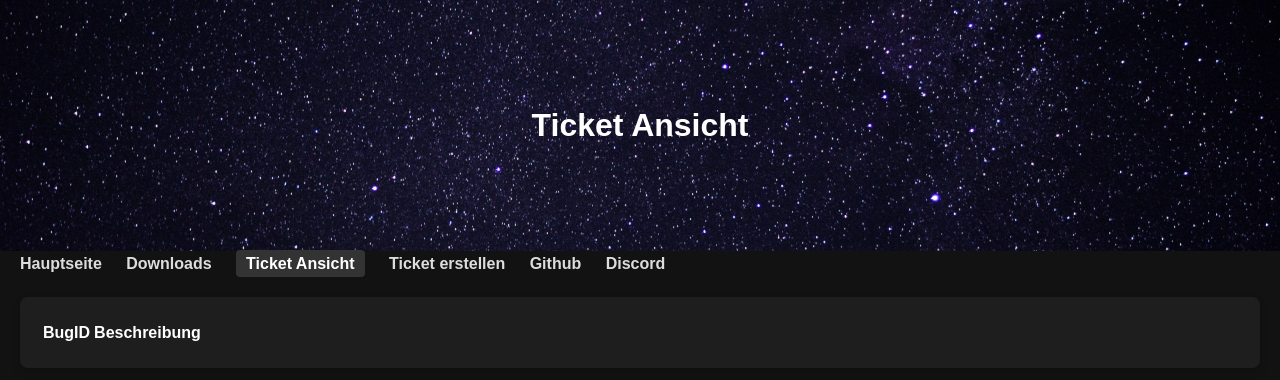
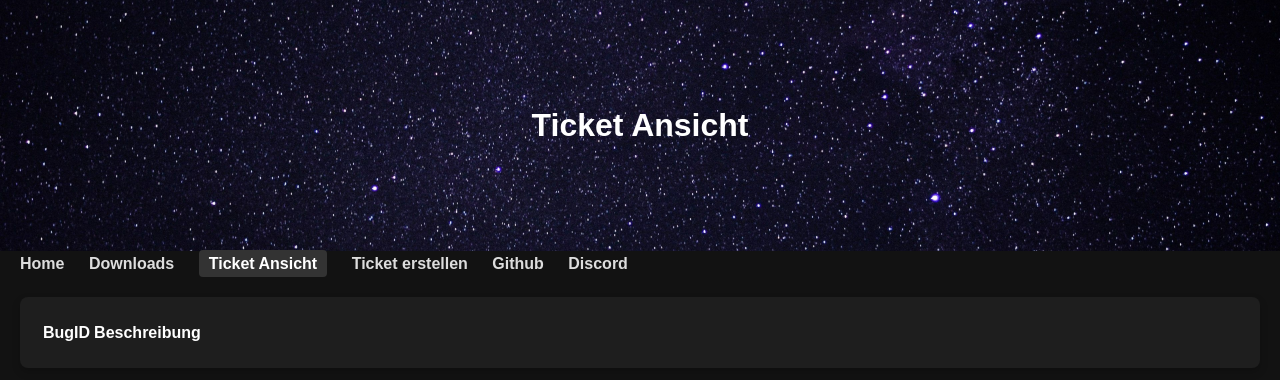
Before and after one commit to SunLightScorpion/SunLightBlogPage, a PHP site: page /tickets.php in a window 1280 px wide. Shown: the top 380 px of the page. Run offline with PHP 8.4, Linux system fonts and the light colour scheme; data that the repository does not hold is empty.

Commit message:
more refactoring [#1]

```diff
--- a/src/downloads.html
+++ b/src/downloads.html
@@ -15,7 +15,7 @@
 
 <nav>
     <ul>
-        <li><a href="index.php">Hauptseite</a></li>
+        <li><a href="index.php">Home</a></li>
         <li><a class="active" href="downloads.html">Downloads</a></li>
         <li><a href="tickets.php">Ticket Ansicht</a></li>
         <li><a href="ticket_report.php">Ticket erstellen</a></li>
--- a/src/tickets.php
+++ b/src/tickets.php
@@ -15,7 +15,7 @@
 
 <nav>
     <ul>
-        <li><a href="index.php">Hauptseite</a></li>
+        <li><a href="index.php">Home</a></li>
         <li><a href="downloads.html">Downloads</a></li>
         <li><a href="tickets.php" class="active">Ticket Ansicht</a></li>
         <li><a href="ticket_report.php">Ticket erstellen</a></li>
```
